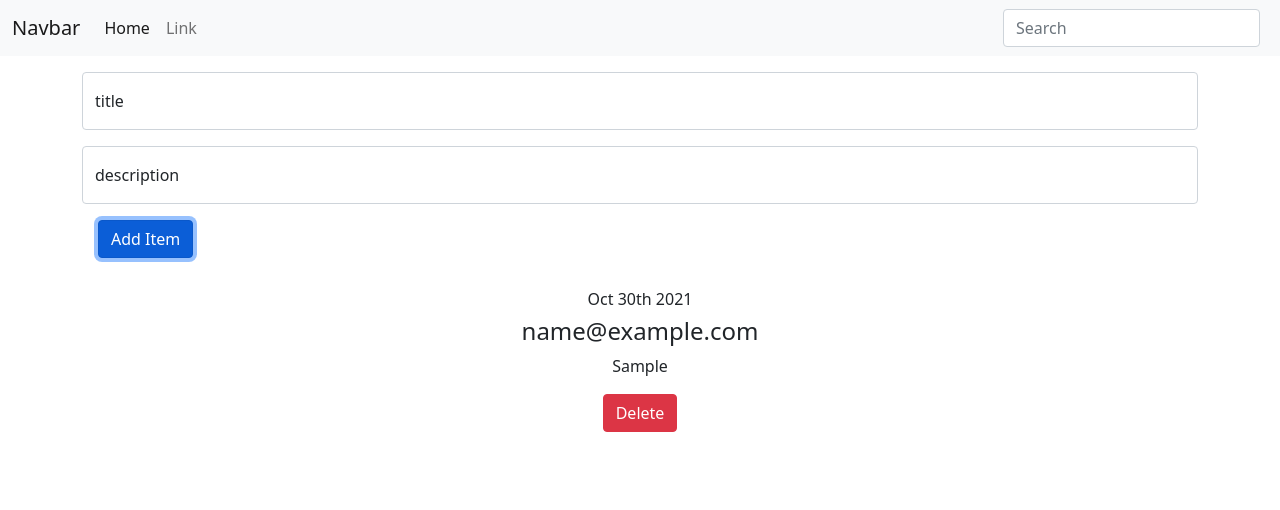
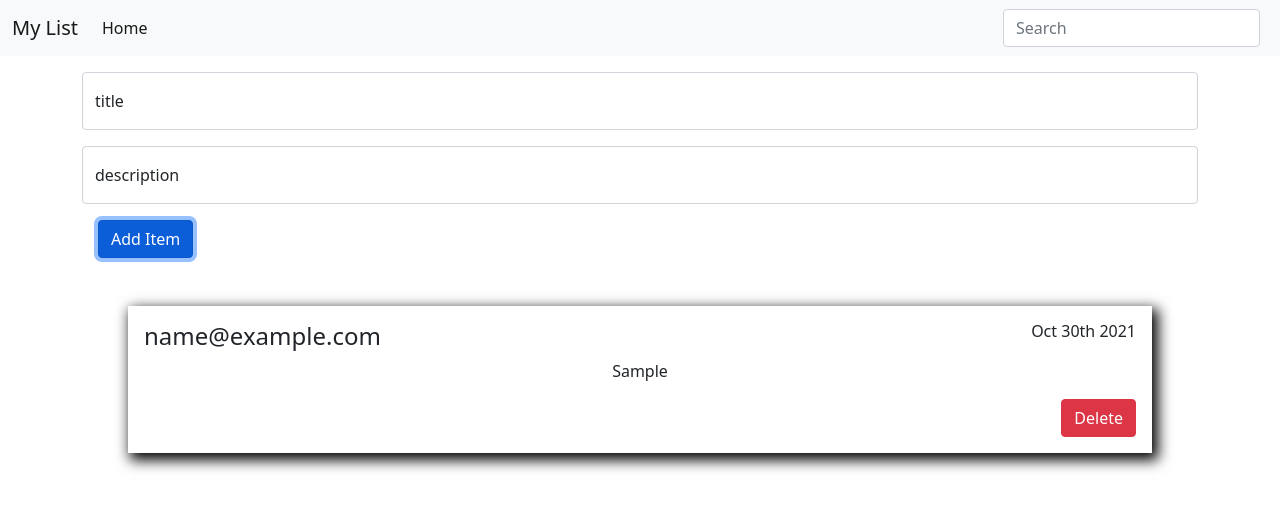
Before and after one commit to peepsenpai/MyList, a plain HTML site: page index.html in a window 1280 px wide. Both pictures are taken after typing "name@example.com", "Sample" into the empty fields and a click on the button "Add Item". Drawn offline with nearby package versions, Linux system fonts and the light colour scheme.

Commit message:
initial commit

```diff
--- a/index.html
+++ b/index.html
@@ -24,7 +24,7 @@
 <body>
     <nav class="navbar navbar-expand-lg navbar-light bg-light">
         <div class="container-fluid">
-            <a class="navbar-brand" href="#">Navbar</a>
+            <a class="navbar-brand" href="#">My List</a>
             <button class="navbar-toggler" type="button" data-bs-toggle="collapse"
                 data-bs-target="#navbarSupportedContent" aria-controls="navbarSupportedContent" aria-expanded="false"
                 aria-label="Toggle navigation">
@@ -35,9 +35,9 @@
                     <li class="nav-item">
                         <a class="nav-link active" aria-current="page" href="#">Home</a>
                     </li>
-                    <li class="nav-item">
+                    <!-- <li class="nav-item">
                         <a class="nav-link" href="#">Link</a>
-                    </li>
+                    </li> -->
                 </ul>
                 <form class="d-flex">
                     <input class="form-control me-2" type="search" placeholder="Search" aria-label="Search">
@@ -60,7 +60,7 @@
                 <button class="btn btn-primary m-3" id="addBtn">Add Item</button>
             </div>
         </div>
-        <div class="container" id="updateValue" style="display: grid; grid-template-columns: repeat(auto); gap: 1rem; text-align: center;">
+        <div class="container" id="updateValue">
         </div>
         <script src="logic.js"></script>
 </body>
--- a/logic.js
+++ b/logic.js
@@ -86,7 +86,7 @@ let month = monnths.forEach((e, i) => {
         m = e;
     }
 })
-
+// date upper
 
 let addBtn = document.getElementById('addBtn');
 let input = document.getElementById('Input'),
--- a/style.css
+++ b/style.css
@@ -3,3 +3,24 @@
     margin: 0;
     box-sizing: border-box;
 }
+.item{
+    min-width: 80vw;
+    padding: 1rem;
+    margin: 1rem;
+    box-shadow: 4px 5px 13px 2px black;
+}
+#updateValue{
+    /* text-align: center; */
+    display: flex;
+    align-items: center;
+    justify-content: center;
+    flex-direction: column;
+
+}
+.item p{
+ text-align: center;
+}
+.item button, .item h6{
+   float: right;
+   margin-left: 8px;
+}
```
